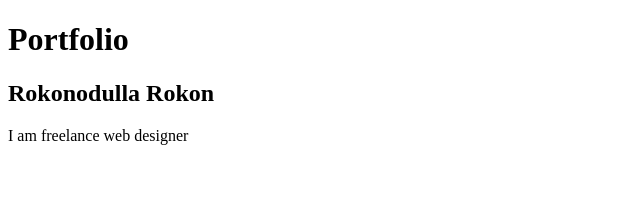
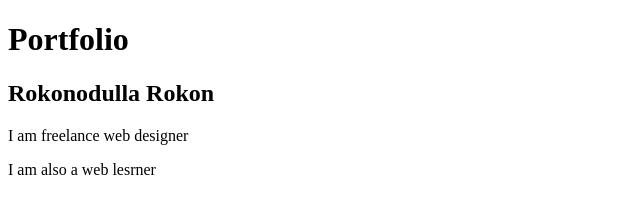
Before and after one commit to rokonodulla-rokon/2nd-repository, a plain HTML site: page index.html in a window 1280 px wide. Shown: the whole page, without its empty margins (0-640 px from the left). Drawn offline with Linux system fonts and the light colour scheme.

Commit message:
2nd commit

```diff
--- a/index.html
+++ b/index.html
@@ -10,6 +10,7 @@
     <section>
         <h2>Rokonodulla Rokon</h2>
         <p>I am freelance web designer</p>
+        <p>I am also a web lesrner</p>
     </section>
 </body>
 </html>
```
